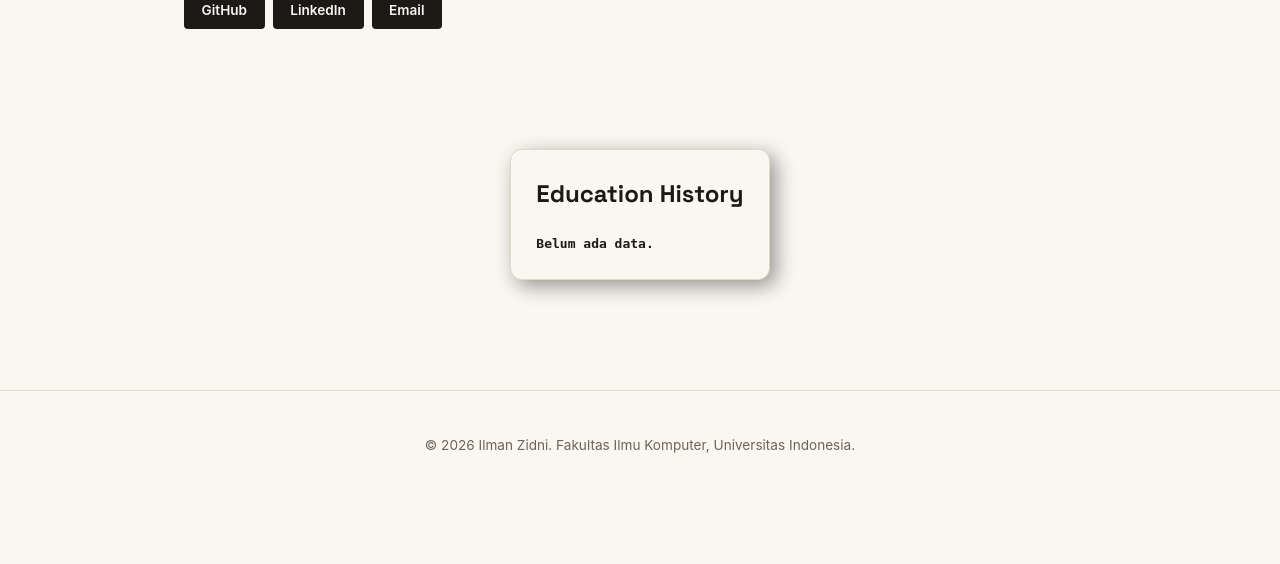
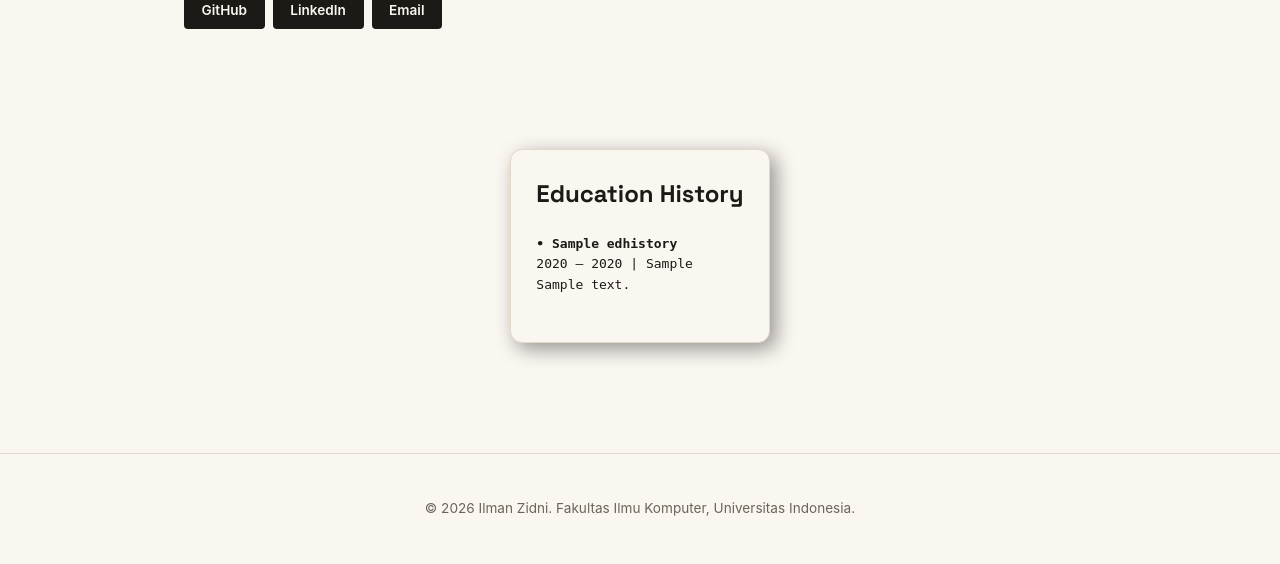
Before and after one commit to ilmanzidnicom/myportofolio, a Django app: page / in a window 1280 px wide. Shown: the part 634-1198 px from the top of the page. Before the commit the page ends 1087 px from the top, so only its background shows below. Run offline with Django 5.2, Linux system fonts and the light colour scheme; tables that the repository leaves empty hold one stand-in row (values such as "Sample post").

Commit message:
feat: Fetch Education History dengan AJAX

```diff
--- a/templates/home.html
+++ b/templates/home.html
@@ -42,7 +42,7 @@
 
 <section class="ed-history">
     <div class="container">
-        <div class="box" style="max-width: 600px;">
+        <div id="ed-history-box" class="box" style="max-width: 600px;">
             <h1 style="margin-bottom: 20px; text-align: center;">Education History</h1>
             {% if perms.main.add_edhistory %}
             <a href="{% url 'main:create_education_history' %}" style="margin-bottom: 20px;" class="button project-add-button">
@@ -51,21 +51,116 @@
             </a>
             {% endif %}
 
-{% for education_history in all_education_history %}
-<pre>
-<b>• {{ education_history.education_title }}</b>
-{{ education_history.started_at_year }} – {% if education_history.is_ongoing %}Present{% else %}{{ education_history.ended_at_year }}{% endif %} | {{ education_history.school }}
-{{ education_history.description }}
-{% if perms.main.change_edhistory %}<a href="{% url 'main:update_education_history' education_history.id %}" style="margin-bottom: 20px; font-size: x-small;" class="button project-add-button">Update Education</a>{% endif %} {% if perms.main.delete_edhistory %}<button popovertarget="delete-edhistory-{{ education_history.id }}" style="margin-bottom: 20px; font-size: x-small;" class="button project-add-button button-danger">Delete Education</button>{% endif %}
+
+<!-- Loading State -->
+<pre id="edhistory-loading" class="hide"><b>Memuat Education History...</b></pre>
+
+<!-- Empty State -->
+<pre id="edhistory-empty" class="hide"><b>Data kosong atau tidak ditemukan.</b></pre>
+
+<!-- Error State -->
+<pre id="edhistory-error" class="hide"><b>Gagal memuat data Education History. Silakan coba lagi.</b></pre>
+
+
+<template id="edhistory-element-template">
+<pre id="edhistory-element" class="hide">
+<b>• <span id="education-title">High School</span></b>
+<span id="started-at-year">2022</span> – <span id="ended-at-year">2025</span> | <span id="school">SMAN 8 Bekasi</span>
+<span id="description">I learned Python, CLI based workflow and binaries, and JavaScript.</span>
+<a id="update-education-btn" style="margin-bottom: 20px; font-size: x-small;" class="button project-add-button">Update Education</a> <form id="delete-education-form" method="post" style="display:inline;">{% csrf_token %}<button id="delete-education-btn" style="margin-bottom: 20px; font-size: x-small;" class="button project-add-button button-danger">Delete Education</button></form></pre>
 </pre>
-{% empty %}
-<pre><b>Belum ada data.</b></pre>
-{% endfor %}
+</template>
 
-            {% for education_history in all_education_history %}
-                {% include "components/edhistory_delete_modal.html" with education_history=education_history %}
-            {% endfor %}
+
         </div>
     </div>
 </section>
+
+
+<script>
+    let edhistoryAbortController;
+    const GET_EDUCATION_HISTORY_BASE_URL = "{% url 'main:get_education_history_json' %}";
+    const HAS_PERM_ADD_EDHISTORY = "{{ perms.main.add_edhistory|yesno:'true,false' }}" === "true";
+    const HAS_PERM_CHANGE_EDHISTORY = "{{ perms.main.change_edhistory|yesno:'true,false' }}" === "true";
+    const HAS_PERM_DELETE_EDHISTORY = "{{ perms.main.delete_edhistory|yesno:'true,false' }}" === "true";
+
+    function buildEducationHistoryElement(item) {
+        const edhistory = item.fields;
+        const edhistoryId = item.pk;
+
+        const education_title = edhistory.education_title
+        const school = edhistory.school
+        const description = edhistory.description
+        const started_at_year = edhistory.started_at_year
+        const ended_at_year = edhistory.ended_at_year
+
+        const edhistoryElementTemplate = document.getElementById("edhistory-element-template");
+        const clone = edhistoryElementTemplate.content.cloneNode(true)
+
+        clone.getElementById("education-title").textContent = education_title;
+        clone.getElementById("school").textContent = school;
+        clone.getElementById("description").textContent = description;
+        clone.getElementById("started-at-year").textContent = started_at_year;
+        clone.getElementById("ended-at-year").textContent = ended_at_year;
+
+        const updateUrl = "{% url 'main:update_education_history' '00000000-0000-0000-0000-000000000000' %}"
+            .replace('00000000-0000-0000-0000-000000000000', edhistoryId);
+
+        const deleteUrl = "{% url 'main:delete_education_history' '00000000-0000-0000-0000-000000000000' %}"
+            .replace('00000000-0000-0000-0000-000000000000', edhistoryId);
+
+        clone.getElementById("update-education-btn").href = updateUrl;
+        clone.getElementById("delete-education-form").action = deleteUrl;
+        clone.getElementById("delete-education-btn").onclick = () => {return confirm('Yakin ingin menghapus Education History ini?');}
+
+        if (!HAS_PERM_CHANGE_EDHISTORY) clone.getElementById("update-education-btn").remove();
+        if (!HAS_PERM_DELETE_EDHISTORY) clone.getElementById("delete-education-btn").remove();
+
+        edhistoryElementTemplate.before(clone);
+    }
+
+    async function fetchEducationHistory(educationYearQuery = "") {
+        if (edhistoryAbortController) edhistoryAbortController.abort();
+        edhistoryAbortController = new AbortController();
+
+        try {
+            displayPageSection({ showLoading: true });
+            const url = educationYearQuery ? `${GET_EDUCATION_HISTORY_BASE_URL}?education-year=${encodeURIComponent(educationYearQuery)}` : GET_EDUCATION_HISTORY_BASE_URL;
+
+            const response = await fetch(url, {
+                headers: { 'Accept': 'application/json' },
+                signal: edhistoryAbortController.signal,
+            });
+
+            if (!response.ok) throw new Error('Failed to fetch data');
+
+            const educationHistoryData = await response.json();
+
+            if (educationHistoryData.length === 0) {
+                displayPageSection({ showEmpty: true });
+            }
+            else {
+                document.querySelectorAll('#edhistory-element').forEach(e => e.remove());
+                educationHistoryData.forEach(item => {
+                    buildEducationHistoryElement(item)
+                    displayPageSection({ showElement: true });
+                })
+            }
+        }
+        catch (error) {
+            if (error.name === 'AbortError') return;
+            console.error('Error loading projects:', error);
+            displayPageSection({ showError: true });
+        }
+    }
+    fetchEducationHistory();
+
+    function displayPageSection({ showLoading = false, showError = false, showEmpty = false, showElement = false }) {
+        document.getElementById("edhistory-loading").classList.toggle('hide', !showLoading);
+        document.getElementById("edhistory-error").classList.toggle('hide', !showError);
+        document.getElementById("edhistory-empty").classList.toggle('hide', !showEmpty);
+        document.querySelectorAll('#edhistory-element').forEach(e => e.classList.toggle('hide', !showElement));
+    }
+
+</script>
 {% endblock %}
```
